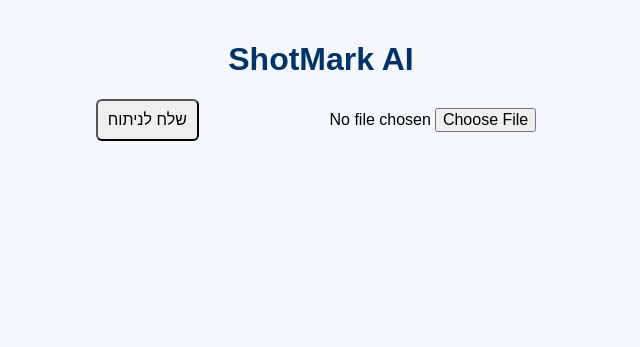
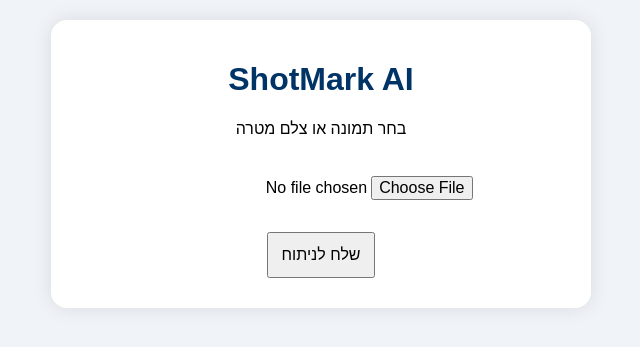
Before and after one commit to kobichen222/BlueSmartAI, a Flask app: template templates/index.html in a window 1280 px wide. Shown: the top 347 px of the page, without its empty margins (319-959 px from the left). Run offline with Flask 3, Linux system fonts and the light colour scheme; the template is opened without the code that fills it, so the values that code supplies are empty.

Commit message:
Update index.html

```diff
--- a/templates/index.html
+++ b/templates/index.html
@@ -2,76 +2,83 @@
 <html lang="he" dir="rtl">
 <head>
   <meta charset="UTF-8">
+  <meta name="viewport" content="width=device-width, initial-scale=1">
   <title>ShotMark AI</title>
-  <meta name="viewport" content="width=device-width, initial-scale=1">
   <style>
     body {
       font-family: Arial, sans-serif;
-      background: #f4f7fc;
+      background: #f0f4f9;
       margin: 0;
       padding: 20px;
       text-align: center;
     }
 
+    .container {
+      background: #fff;
+      border-radius: 16px;
+      padding: 20px;
+      max-width: 500px;
+      margin: auto;
+      box-shadow: 0 0 20px rgba(0,0,0,0.1);
+    }
+
     h1 {
       color: #003366;
-      margin-bottom: 10px;
     }
 
     input, button {
-      padding: 10px;
-      margin: 10px;
+      padding: 12px;
       font-size: 16px;
-      border-radius: 6px;
+      margin: 10px 5px;
     }
 
-    #result {
+    .result {
       margin-top: 20px;
-      padding: 20px;
-      background: #fff;
-      border-radius: 10px;
-      box-shadow: 0 2px 10px rgba(0,0,0,0.1);
-      direction: rtl;
+      font-size: 18px;
+    }
+
+    .ai-score {
+      font-size: 24px;
+      font-weight: bold;
+      color: green;
     }
 
     img {
       max-width: 100%;
+      border-radius: 8px;
       margin-top: 15px;
-      border: 2px solid #007bff;
-      border-radius: 8px;
-    }
-
-    .score {
-      font-size: 22px;
-      color: green;
     }
 
     canvas {
-      margin-top: 30px;
+      margin-top: 20px;
     }
   </style>
 </head>
 <body>
 
+<div class="container">
   <h1>ShotMark AI</h1>
-  <input type="file" id="imageInput" accept="image/*">
-  <button onclick="analyzeImage()">שלח לניתוח</button>
+  <p>בחר תמונה או צלם מטרה</p>
+  <input type="file" accept="image/*" id="imageInput" capture="environment">
+  <br>
+  <button onclick="analyze()">שלח לניתוח</button>
 
-  <div id="result" style="display:none;">
-    <p id="aiScore" class="score"></p>
-    <p id="hitCount"></p>
-    <p id="summary"></p>
-    <p id="details"></p>
-    <img id="resultImage" src="" hidden>
-    <canvas id="hitChart" width="300" height="150"></canvas>
+  <div class="result" id="resultBox" style="display:none;">
+    <p class="ai-score" id="scoreText"></p>
+    <p id="messageText"></p>
+    <img id="resultImage" src="">
+    <canvas id="hitsChart" width="300" height="200"></canvas>
+  </div>
 </div>
 
-  <script src="https://cdn.jsdelivr.net/npm/chart.js"></script>
 <script>
-    async function analyzeImage() {
+async function analyze() {
   const input = document.getElementById('imageInput');
   const file = input.files[0];
-      if (!file) return alert("יש לבחור תמונה קודם");
+  if (!file) {
+    alert("בחר תמונה קודם");
+    return;
+  }
 
   const formData = new FormData();
   formData.append("image", file);
@@ -82,38 +89,36 @@
   });
 
   const data = await res.json();
-      if (data.status !== "success") {
-        alert(data.message || "שגיאה לא צפויה");
-        return;
-      }
+  if (data.status === "success") {
+    document.getElementById('resultBox').style.display = 'block';
+    document.getElementById('scoreText').innerText = `AI SCORE: ${Math.min(data.hits * 10, 100)}/100`;
+    document.getElementById('messageText').innerText = data.message;
+    document.getElementById('resultImage').src = data.image_url;
 
-      document.getElementById("result").style.display = "block";
-      document.getElementById("aiScore").textContent = `AI SCORE: ${data.score || 0}/100`;
-      document.getElementById("hitCount").textContent = `פגיעות חוקיות: ${data.hits}`;
-      document.getElementById("summary").textContent = data.message;
-      document.getElementById("details").textContent =
-        `יורה: ${data.shooter || "לא ידוע"} | נשק: ${data.weapon || "לא צויין"} | מרחק: ${data.distance || "לא ידוע"} | תאריך: ${data.timestamp || ""}`;
-
-      const img = document.getElementById("resultImage");
-      img.src = data.image_url;
-      img.hidden = false;
-
-      const ctx = document.getElementById("hitChart").getContext("2d");
-      new Chart(ctx, {
-        type: 'bar',
+    // גרף פגיעות - אופציונלי בהמשך
+    const ctx = document.getElementById("hitsChart").getContext("2d");
+    if (window.hitsChartInstance) window.hitsChartInstance.destroy();
+    window.hitsChartInstance = new Chart(ctx, {
+      type: "bar",
       data: {
-          labels: ['פגיעות'],
+        labels: ["פגיעות"],
         datasets: [{
-            label: 'מספר הפגיעות',
+          label: "כמות",
           data: [data.hits],
-            backgroundColor: '#007bff'
+          backgroundColor: "green"
         }]
       },
       options: {
-          scales: { y: { beginAtZero: true } }
+        responsive: true,
+        plugins: { legend: { display: false } }
       }
     });
+  } else {
+    alert(data.message);
+  }
 }
 </script>
+
+<script src="https://cdn.jsdelivr.net/npm/chart.js"></script>
 </body>
 </html>
```
Lines whose indentation alone changed are shown as unchanged.
